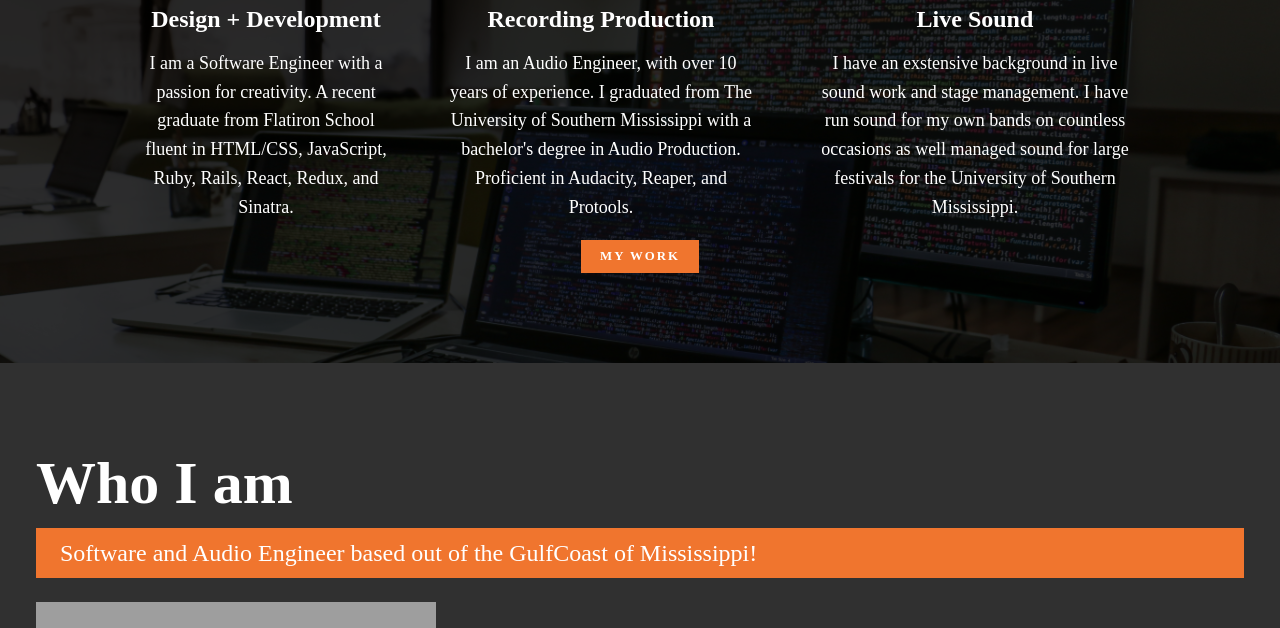
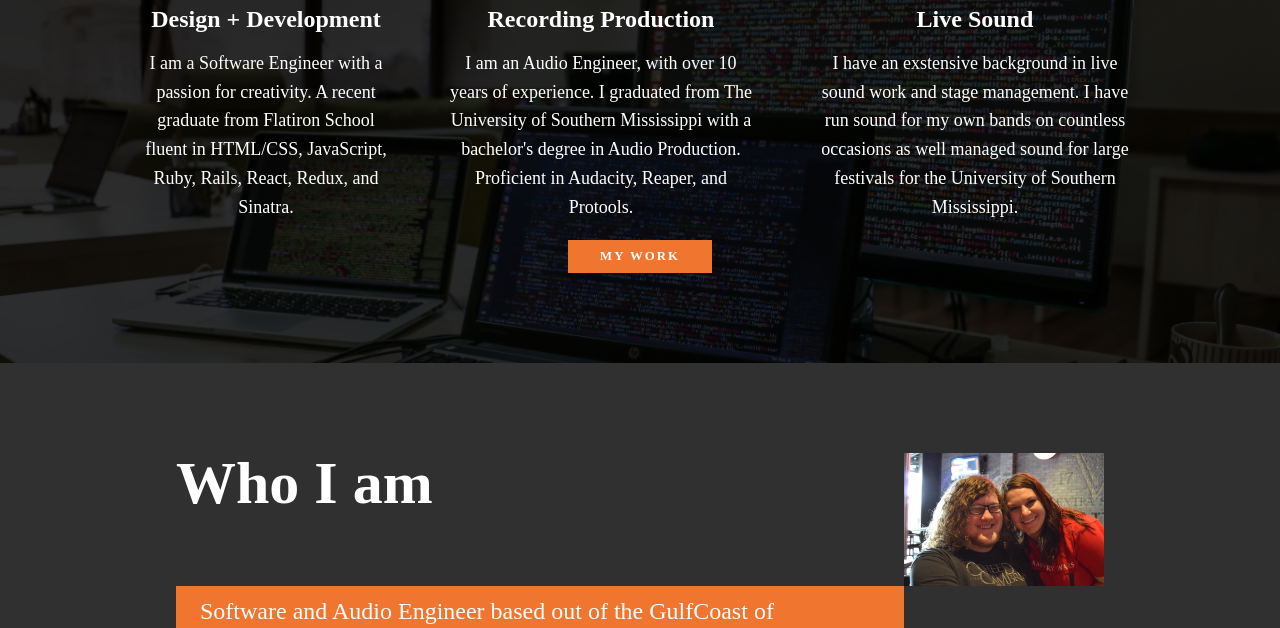
Before and after one commit to Ryan-Tierney/My_Portfolio, a PHP site: page / in a window 1280 px wide. Shown: the part 993-1621 px from the top of the page. Run offline with PHP 8.4, Linux system fonts and the light colour scheme; some libraries are stand-ins or nearby versions; grey boxes are pictures that could not be loaded.

Commit message:
adding about me section

```diff
--- a/css/style.css
+++ b/css/style.css
@@ -53,11 +53,16 @@ img {
 
 strong { font-weight: var(--fw-bold); }
 
+:focus {
+  outline: 3px solid var(--clr-accent);
+  outline-offset: 3px;
+}
+
 /* buttons */
 
 .btn {
   display: inline-block;
-  padding: .5em 1.5em;
+  padding: .5em 2.5em;
   background: var(--clr-accent);
   color: var(--clr-light);
   text-decoration: none;
@@ -197,14 +202,42 @@ nav { display: none; }
   margin: 0 auto;
 }
 
+.services {
+  margin-bottom: 4em;
+}
+
 @media (min-width: 800px) {
   .services {
     display: flex;
     max-width: 1000px;
     margin: 0 auto;
+    margin-left: auto;
+    margin-right: auto;
   }
 
   .service + .service {
     margin-left: 3em;
   }
 }
+
+.about-me {
+  max-width: 1000px;
+  margin: auto;
+}
+
+@media (min-width: 600px) {
+  .about-me {
+    display: grid;
+    grid-template-columns: 1fr 200px;
+  }
+
+  .section__title--about,
+  .section__subtitle--about {
+    grid-column: 1;
+  }
+
+  .about-me__image {
+    grid-row: 1 / -1;
+    grid-column: 2;
+  }
+}
--- a/index.html
+++ b/index.html
@@ -95,7 +95,7 @@
         <p></p>
       </div>
 
-      <img src="img/" />
+      <img src="img/ryan-porfolio picture.jpg" alt="My wife and I" class="about-me__image"/>
     </section>
 
     <!-- My Work -->
```
Also changed, not shown: img/ryan-porfolio picture.jpg (added).
